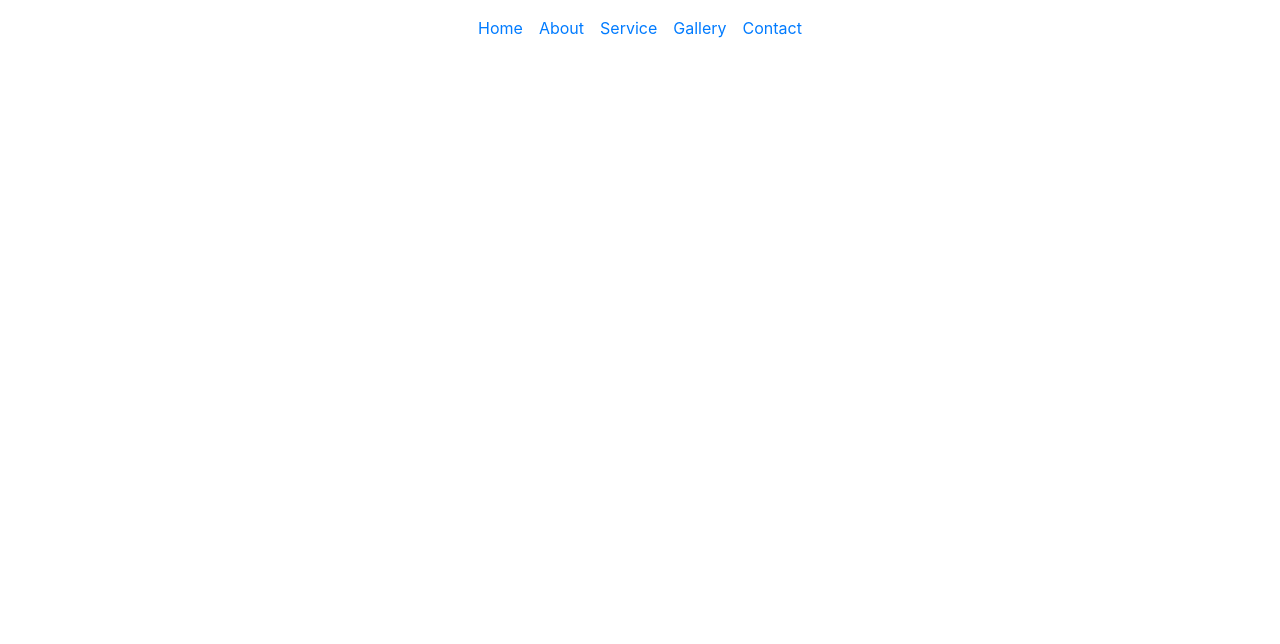
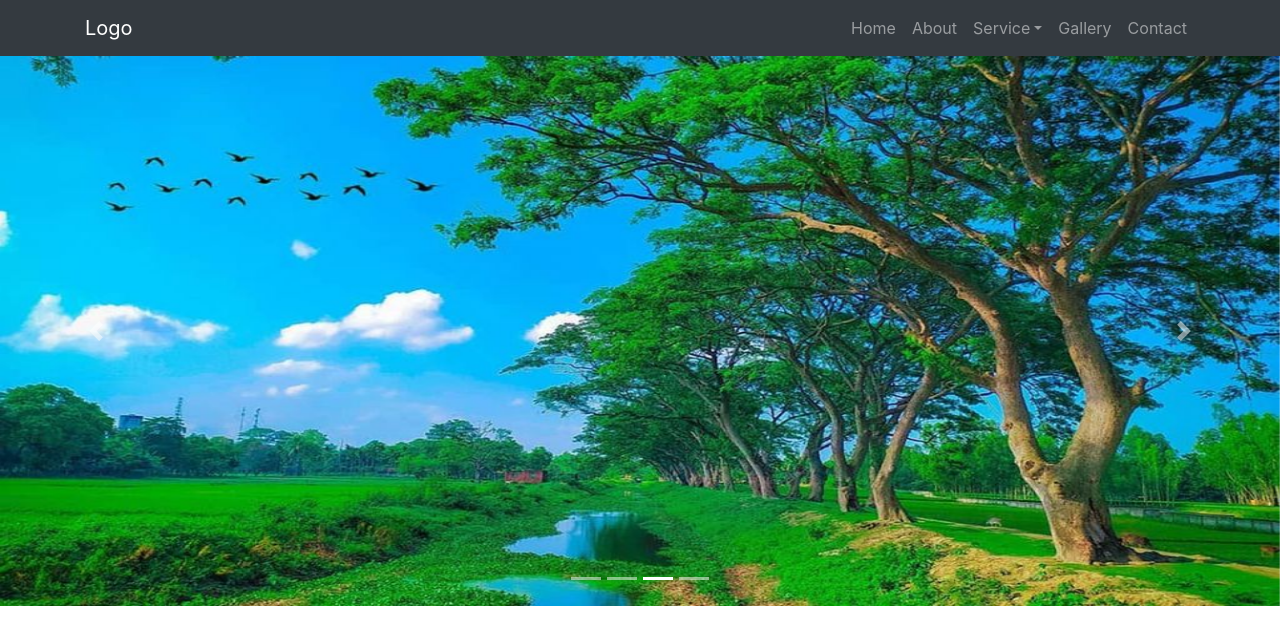
Before and after one commit to sayedichri/class_8, a plain HTML site: page index.html in a window 1280 px wide. Drawn offline with Linux system fonts and the light colour scheme.

Commit message:
navbar & slider part complete

```diff
--- a/css/style.css
+++ b/css/style.css
@@ -0,0 +1,5 @@
+.slider-height{
+    height: 550px;
+    width: 400px;
+
+}
--- a/index.html
+++ b/index.html
@@ -7,17 +7,74 @@
     <meta http-equiv="X-UA-Compatible" content="ie=edge">
     <title>Class 8</title>
     <link rel="stylesheet" href="css/bootstrap.css"/>
+    <link rel="stylesheet" href="css/style.css">
 </head>
 <body>
-    <nav class="navbar navbar-expand-sm">
-        <ul class="navbar-nav mx-auto">
-            <li><a href="" class="nav-link">Home</a></li>
-            <li><a href="" class="nav-link">About</a></li>
-            <li><a href="" class="nav-link">Service</a></li>
-            <li><a href="" class="nav-link">Gallery</a></li>
-            <li><a href="" class="nav-link">Contact</a></li>
-        </ul>
+<!--    navbar start here-->
+    <nav class="navbar navbar-expand-md navbar-dark bg-dark">
+    <div class="container">
+        <a href="" class="navbar-brand">Logo</a>
+        <button type="button" class="navbar-toggler" data-toggle="collapse" data-target="#Menu">
+            <span class="navbar-toggler-icon"></span>
+        </button>
+        <div class="collapse navbar-collapse" id="Menu">
+            <ul class="navbar-nav ml-auto">
+                <li><a href="" class="nav-link">Home</a></li>
+                <li><a href="" class="nav-link">About</a></li>
+                <!--    dropdown start here-->
+                <li class="dropdown">
+                    <a href="" class="nav-link dropdown-toggle" data-toggle="dropdown">Service</a>
+                    <ul class="dropdown-menu">
+                        <li><a href=""class="dropdown-item">Service one</a></li>
+                        <li><a href=""class="dropdown-item">Service two</a></li>
+                        <li><a href=""class="dropdown-item">Service three</a></li>
+                    </ul>
+                </li>
+                <!--    dropdown end here-->
+                <li><a href="" class="nav-link">Gallery</a></li>
+                <li><a href="" class="nav-link">Contact</a></li>
+            </ul>
+        </div>
+    </div>
     </nav>
+<!--    navbar end here-->
+<!--    carousel slider code start here-->
+
+    <div class="carousel slide" data-ride="carousel" data-interval="1800" id="slider">
+<!--        /*interval standard time 1800 to 2200;*/-->
+        <!--    carousel slider indicators part start here-->
+        <ol class="carousel-indicators">
+            <li data-target="#slider" data-slide-to="0" class="active"></li>
+            <li data-target="#slider" data-slide-to="1"></li>
+            <li data-target="#slider" data-slide-to="2"></li>
+            <li data-target="#slider" data-slide-to="3"></li>
+        </ol>
+        <!--    carousel slider indicator part end here-->
+        <!--    carousel slider inner part start here-->
+        <div class="carousel-inner">
+            <div class="carousel-item active">
+                <img src="img/natural.jpg" alt="pic1" class="w-100 slider-height"/>
+            </div>
+            <div class="carousel-item">
+                <img src="img/2102328.jpg" alt="pic2" class="w-100 slider-height"/>
+            </div>
+            <div class="carousel-item">
+                <img src="img/feat_30d48d6e-7b84-4dfe-bf22-6306f8a2d403.jpg" alt="pic3" class="w-100 slider-height"/>
+            </div>
+            <div class="carousel-item">
+                <img src="img/Beautiful_Bangladesh_Nature.jpg" alt="pic4" class="w-100 slider-height"/>
+            </div>
+        </div>
+        <!--    carousel slider inner part end here-->
+        <!--    carousel slider control part start here-->
+        <a href="#slider" class="carousel-control-prev" data-slide="prev">
+            <span class="carousel-control-prev-icon"></span>
+        </a>  <a href="#slider" class="carousel-control-next" data-slide="next">
+            <span class="carousel-control-next-icon"></span>
+        </a>
+    </div>
+    <!--    carousel slider control part end here-->
+    <!--    carousel slider code end here-->
 
 
         <script src="js/jquery-3.6.0.min.js"></script>
```
Also changed, not shown: img/2102328.jpg (added), img/feat_30d48d6e-7b84-4dfe-bf22-6306f8a2d403.jpg (added), img/natural.jpg (added), 1 other file.
